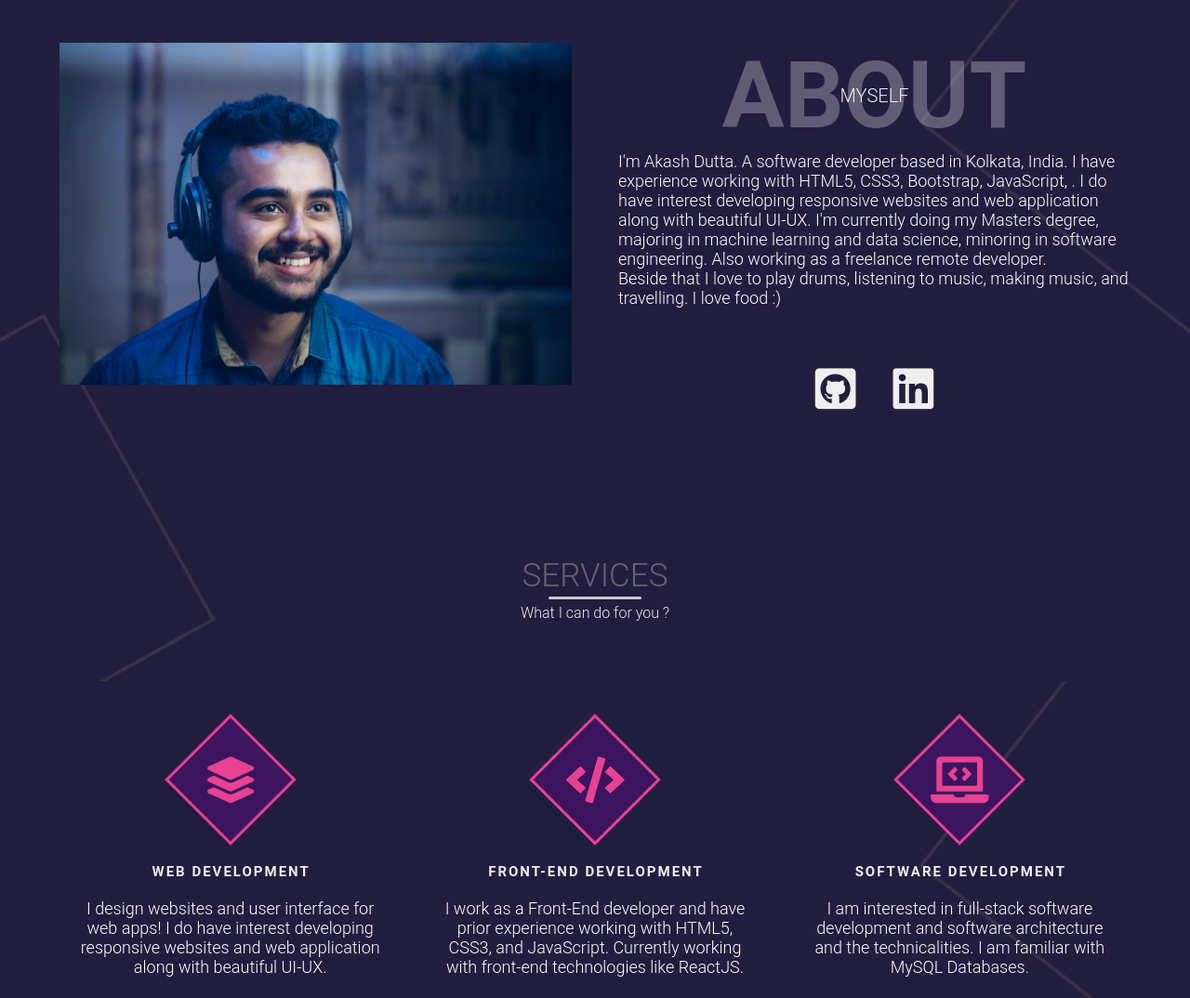
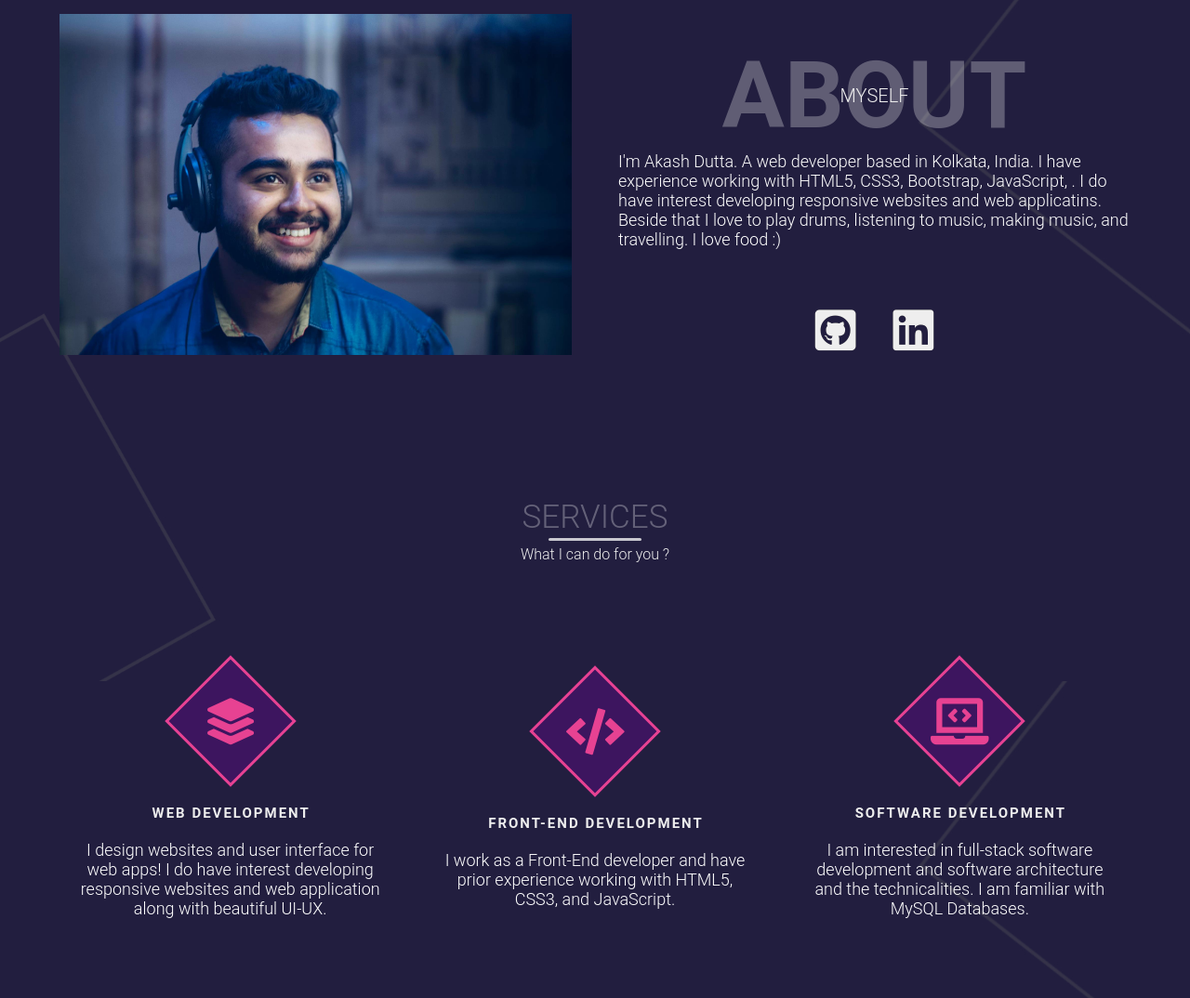
Before and after one commit to adutta93/akashdutta.github.io, a plain HTML site: page index.html in a window 1280 px wide. Shown: the part 867-1941 px from the top of the page at 93% size. Drawn offline with nearby package versions, Linux system fonts and the light colour scheme.

Commit message:
some changes

```diff
--- a/index.html
+++ b/index.html
@@ -57,7 +57,7 @@
                 <h6>Myself</h6>
             </div>
             <p>
-                I'm Akash Dutta. A software developer based in Kolkata, India. I have experience working with HTML5, CSS3, Bootstrap, JavaScript, . I do have interest developing responsive websites and web application along with beautiful UI-UX. I'm currently doing my Masters degree, majoring in machine learning and data science, minoring in software engineering. Also working as a freelance remote developer. <br/>
+                I'm Akash Dutta. A web developer based in Kolkata, India. I have experience working with HTML5, CSS3, Bootstrap, JavaScript, . I do have interest developing responsive websites and web applicatins. <br/>
 
                 Beside that I love to play drums, listening to music, making music, and travelling. I love food :)
             </p>
@@ -106,7 +106,7 @@
                 <h1> Front-End Development</h1>
                 <p>
 
-                    I work as a Front-End developer and have prior experience working with HTML5, CSS3, and JavaScript. Currently working with front-end technologies like ReactJS.
+                    I work as a Front-End developer and have prior experience working with HTML5, CSS3, and JavaScript.
 
                 </p>
             </div>
@@ -184,7 +184,7 @@
         <div class="timeline">
             <ul>
 
-                <li class="date" data-date="03/2017 - Present">
+                <li class="date" data-date="01/2019 - Present">
                     <h1>Self Employed</h1>
                     <h2>Front-End Developer</h2>
 
```
